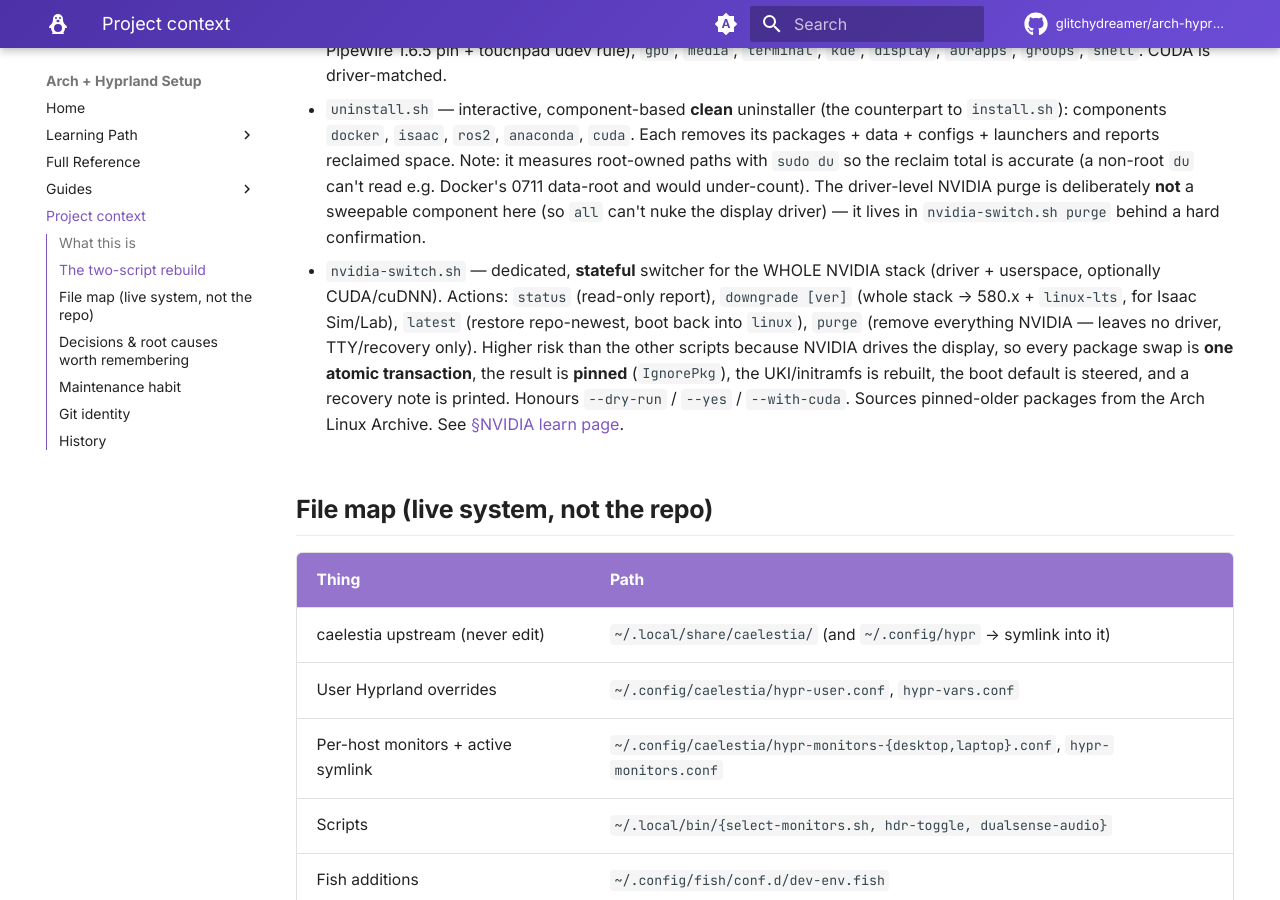
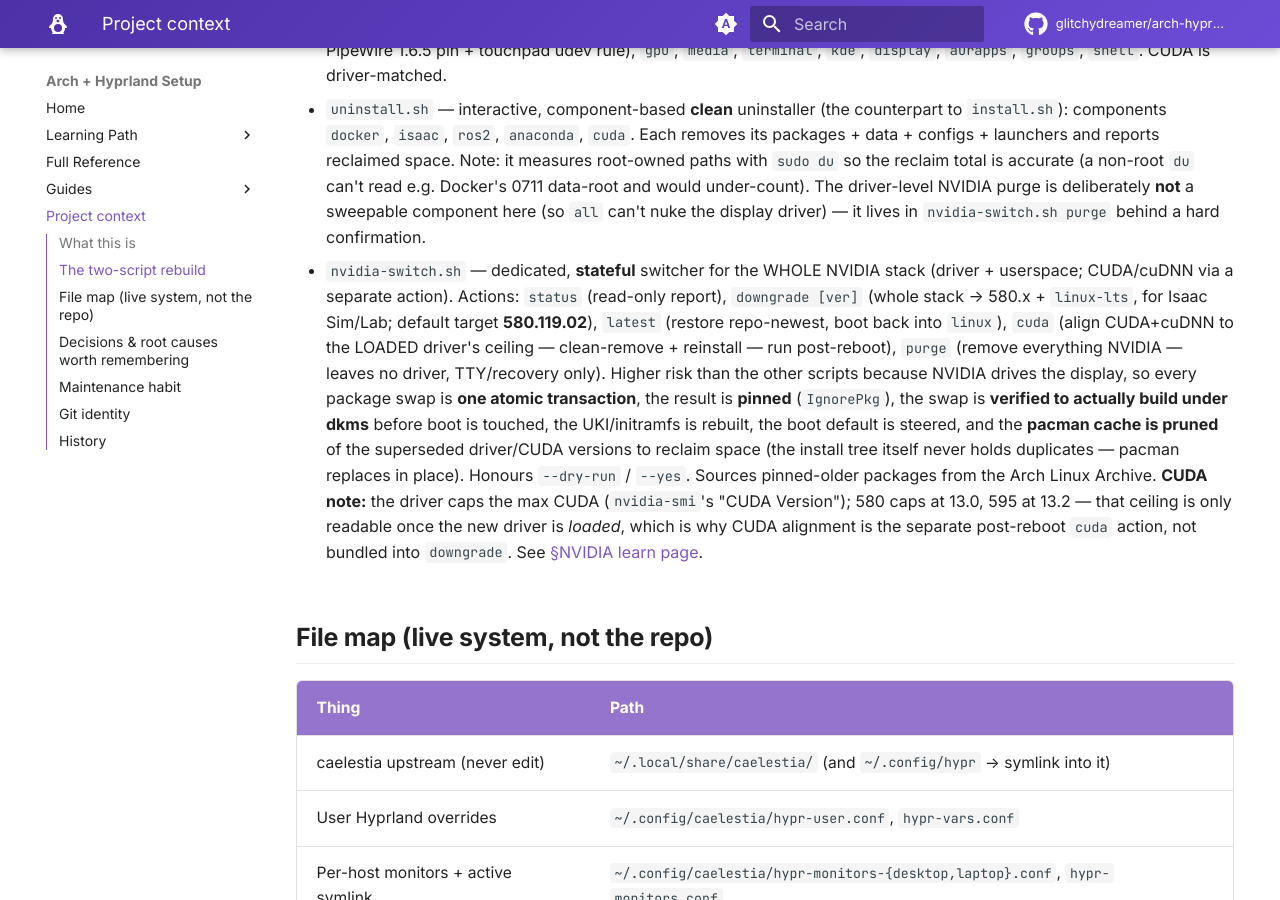
Before and after one commit to glitchydreamer/arch-hyprland-setup, an MkDocs documentation site: the page built from docs/project-context.md, in a window 1280 px wide and 900 px high, scrolled down 1073 px. Built offline with MkDocs 1.6.1 and Material for MkDocs 9.7.7, drawn with Linux system fonts in a browser that asks for light colours; comment, search, counter and statistics services are not loaded; some of the changed text lies outside the part shown.

Commit message:
docs: nvidia-switch `cuda` action + cache reclaim; correct GitHub Pages/private-plan note
- document the new `cuda` align action, dkms-build verification, and pacman-cache
  pruning; explain why CUDA alignment is post-reboot (driver ceiling needs the
  loaded module; 580->13.0, 595->13.2)
- correct the wrong claim that Pages stays public on a private repo: on Free,
  Pages needs a PUBLIC repo (or Pro), which is why the docs site 404s

Co-Authored-By: Claude Opus 4.7 <noreply@anthropic.com>

```diff
--- a/docs/project-context.md
+++ b/docs/project-context.md
@@ -55,15 +55,23 @@ user.name`, then log out/in (fish shell + group changes need a fresh session).
   **not** a sweepable component here (so `all` can't nuke the display driver) — it
   lives in `nvidia-switch.sh purge` behind a hard confirmation.
 - `nvidia-switch.sh` — dedicated, **stateful** switcher for the WHOLE NVIDIA
-  stack (driver + userspace, optionally CUDA/cuDNN). Actions: `status` (read-only
-  report), `downgrade [ver]` (whole stack → 580.x + `linux-lts`, for Isaac
-  Sim/Lab), `latest` (restore repo-newest, boot back into `linux`), `purge`
-  (remove everything NVIDIA — leaves no driver, TTY/recovery only). Higher risk
-  than the other scripts because NVIDIA drives the display, so every package swap
-  is **one atomic transaction**, the result is **pinned** (`IgnorePkg`), the
-  UKI/initramfs is rebuilt, the boot default is steered, and a recovery note is
-  printed. Honours `--dry-run` / `--yes` / `--with-cuda`. Sources pinned-older
-  packages from the Arch Linux Archive. See
+  stack (driver + userspace; CUDA/cuDNN via a separate action). Actions: `status`
+  (read-only report), `downgrade [ver]` (whole stack → 580.x + `linux-lts`, for
+  Isaac Sim/Lab; default target **580.119.02**), `latest` (restore repo-newest,
+  boot back into `linux`), `cuda` (align CUDA+cuDNN to the LOADED driver's ceiling
+  — clean-remove + reinstall — run post-reboot), `purge` (remove everything NVIDIA
+  — leaves no driver, TTY/recovery only). Higher risk than the other scripts
+  because NVIDIA drives the display, so every package swap is **one atomic
+  transaction**, the result is **pinned** (`IgnorePkg`), the swap is **verified to
+  actually build under dkms** before boot is touched, the UKI/initramfs is
+  rebuilt, the boot default is steered, and the **pacman cache is pruned** of the
+  superseded driver/CUDA versions to reclaim space (the install tree itself never
+  holds duplicates — pacman replaces in place). Honours `--dry-run` / `--yes`.
+  Sources pinned-older packages from the Arch Linux Archive.
+  **CUDA note:** the driver caps the max CUDA (`nvidia-smi`'s "CUDA Version"); 580
+  caps at 13.0, 595 at 13.2 — that ceiling is only readable once the new driver is
+  *loaded*, which is why CUDA alignment is the separate post-reboot `cuda` action,
+  not bundled into `downgrade`. See
   [§NVIDIA learn page](learn/05-nvidia.md#the-fix-switch-the-whole-nvidia-stack-to-the-validated-driver).
 
 ## File map (live system, not the repo)
@@ -139,9 +147,16 @@ account), *not* the Claude-context account email. Remote is HTTPS; pushing
 needs `gh auth login` (or SSH/PAT) — a fresh install has no credentials.
 
 **Repo visibility doesn't affect pushing.** Public vs private is gated by
-auth + write access, not visibility — as the owner you push the same either
-way. On a free plan the GitHub Pages docs site stays **public** even if the
-repo is private, and the Actions deploy keeps working.
+auth + write access, not visibility — as the owner you push the same either way.
+
+**GitHub Pages needs a PUBLIC repo on the Free plan (corrected 2026-05-28).** The
+repo is currently **private**, and on Free, Pages is unavailable for private
+repos — so the Pages site 404s and *every* `deploy-docs` run fails at
+`actions/configure-pages` ("verify that the repository has Pages enabled"; the
+API returns HTTP 422 "current plan does not support GitHub Pages"). The workflow
+now sets `enablement: true`, but that only takes effect once Pages is actually
+available. To get the docs site live: **make the repo public** (then Pages works
+on Free), or upgrade to GitHub Pro, or host the docs elsewhere.
 
 ## History
 
```
